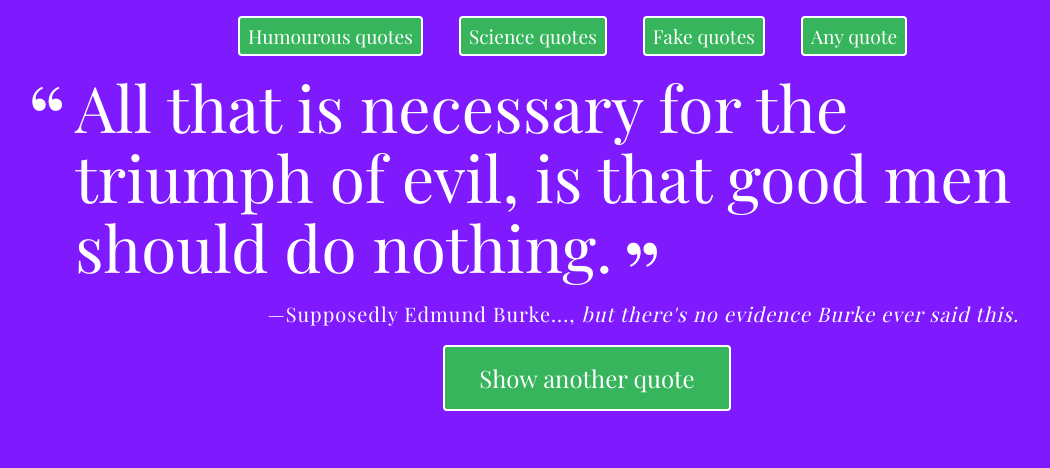
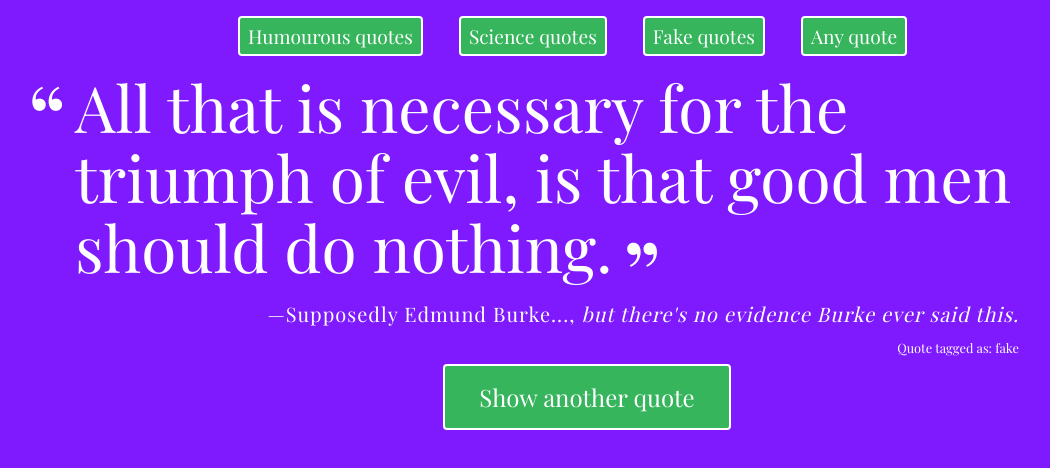
Before and after one commit to NickBulbeck/th_project1, a plain HTML site: page index.html in a window 1280 px wide. Both pictures are taken after a click on the button "Show another quote". Shown: the whole page, without its empty margins (53-1103 px from the left). Drawn offline with nearby package versions, Linux system fonts and the light colour scheme; a web font is replaced by a local one.

Commit message:
Updated script to add the tag to the quote when displayed

```diff
--- a/css/styles.css
+++ b/css/styles.css
@@ -75,11 +75,20 @@ body {
 }
 
 .medium {
-  font-size:0.8em;
+  font-size:1rem;
   font-style:normal;
 }
 .medium:before {
   content: "; brought to you via the medium of ";
+}
+.tag {
+  font-size:0.8rem;
+  font-style: normal;
+  text-align: right;
+  margin-right:5rem;
+}
+.tag:before {
+  content: "Quote tagged as: ";
 }
 
 .tagButton {
--- a/js/script.js
+++ b/js/script.js
@@ -70,7 +70,10 @@ function setTagToAny() {
 }
 
 // quoteToHTML turns a quote into an HTML string. We assume that the quote must always
-// contain both a quote and a source; it may optionally contain a citation and a year:
+// contain both a quote and a source; it may optionally contain a citation, a year and
+// a medium.
+// In practice all quotes have a tag property, but it's protected against a null value
+// anyway as this is a practice exercise:
 function quoteToHTML(quoteItem) {
   var html = '<p class = "quote">' + quoteItem.quote + '</p>' +
              '<p class = "source">' + quoteItem.source;
@@ -84,6 +87,9 @@ function quoteToHTML(quoteItem) {
     html += '<span class="medium">' + quoteItem.medium + '</span>';
   }
   html += '</p>';
+  if (quoteItem.tag) {
+    html += '<p class="tag">' + quoteItem.tag + '</p>';
+  }
   document.title = "Nick's Random Quotes: " + quoteItem.tag;
   return html;
 }
```
